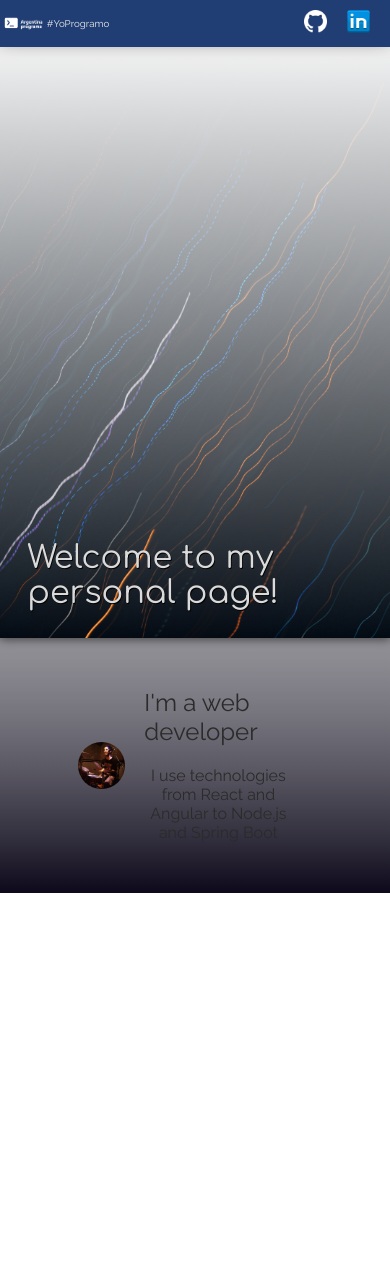
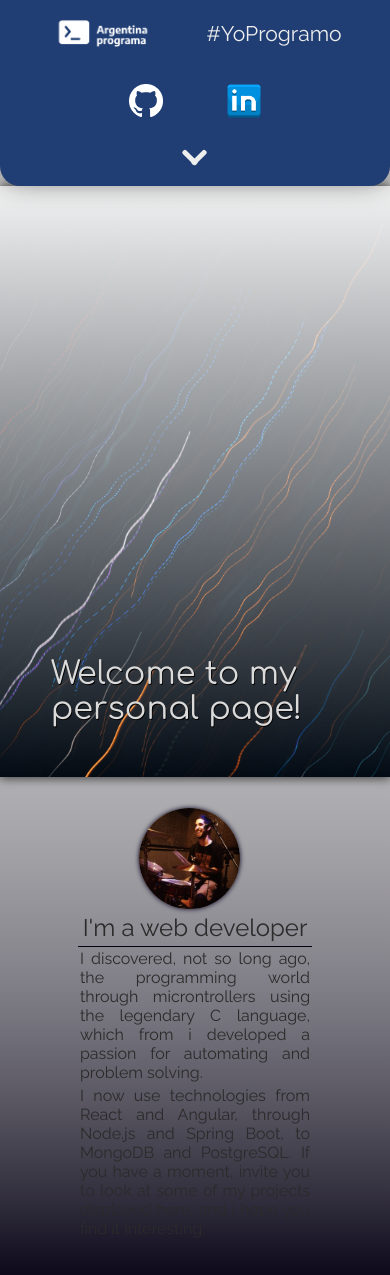
Before and after one commit to GuidoGlielmi/YoProgramo-app, an Angular app: page / in a window 390 px wide. Before the commit the page ends 893 px from the top, so only its background shows below. Built offline with nearby package versions, Linux system fonts and the light colour scheme.

Commit message:
Personal info component finished

```diff
--- a/src/app/app.component.css
+++ b/src/app/app.component.css
@@ -1,26 +1,88 @@
-.nav {
-  justify-content: space-between;
+.navContainer {
+  align-items: initial;
   position: sticky;
   top: 0;
   left: 0;
   background: #203e74;
-  box-shadow: 0px -10px 20px 1px #363636;
+  box-shadow: 0px -10px 30px 1px #363636;
+}
+.nav {
+  justify-content: space-between;
 }
 .social {
   padding: 0 10px;
 }
+.socialIcon {
+  width: 4.5vw;
+}
 .APimg {
-  width: 8vw;
+  width: 12vw;
 }
 .yoProgramo {
-  color: rgb(238, 238, 238);
-  font-size: 1.6vw;
+  font-size: 2vw;
 }
+.dropDownBox {
+  display: none;
+}
+
 @media (max-width: 450px) {
+  nav {
+    width: 100%;
+  }
+  .argPrograma {
+    justify-content: space-evenly;
+    width: 100%;
+  }
+  .navContainer {
+    align-items: center;
+    border-radius: 0 0 20px 20px;
+  }
+  .dropDownBox {
+    display: flex;
+    width: 100%;
+  }
+  .dropDown {
+    justify-content: center;
+    align-items: flex-start;
+    position: relative;
+    width: 7vw;
+    height: 7vw;
+    margin: 10px;
+    cursor: pointer;
+    background: #203e74;
+  }
+  .dropDownLeftSide {
+    position: absolute;
+    height: 20%;
+    width: 70%;
+    transform: rotate(45deg);
+    transform-origin: top left;
+    border-radius: 2px;
+    background-color: rgb(238, 238, 238);
+  }
+  .dropDownRightSide {
+    position: absolute;
+    height: 20%;
+    width: 70%;
+    transform: rotate(-45deg);
+    transform-origin: top right;
+    border-radius: 2px;
+    background-color: rgb(238, 238, 238);
+  }
   .APimg {
-    width: 12vw;
+    width: 13vh;
   }
   .yoProgramo {
-    font-size: 2.5vw;
+    font-size: 2.5vh;
+  }
+  .social {
+    display: none;
+  }
+  .socialOnCell {
+    justify-content: space-around;
+    width: 50%;
+  }
+  .socialIcon {
+    width: 4vh;
   }
 }
--- a/src/app/app.component.html
+++ b/src/app/app.component.html
@@ -1,5 +1,6 @@
+<div class="navContainer columnContainer">
   <nav class="nav rowContainer">
-  <div class="rowContainer">
+    <div class="argPrograma rowContainer">
       <a
         class="rowContainer"
         href="https://www.argentina.gob.ar/produccion/transformacion-digital-y-economia-del-conocimiento/argentina-programa"
@@ -11,7 +12,7 @@
           alt="argentina programa logo"
       /></a>
       <a
-      class="yoProgramo"
+        class="yoProgramo altFontColor"
         href="http://www.yoprogramo.org.ar/"
         target="_blank"
         rel="noreferrer"
@@ -19,20 +20,53 @@
       >
     </div>
     <div class="social rowContainer">
-    <a href="https://github.com/GuidoGlielmi" target="_blank"
+      <a
+        href="https://github.com/GuidoGlielmi"
+        target="_blank"
+        class="marginSmall"
         ><img
-        class="imgSmall marginSmall"
+          class="socialIcon"
           src="../../../assets/logos/GitHub-Mark-Light-64px.png"
           alt="github logo"
       /></a>
-    <a href="https://www.linkedin.com/in/guido-glielmi/" target="_blank"
+      <a
+        href="https://www.linkedin.com/in/guido-glielmi/"
+        target="_blank"
+        class="marginSmall"
         ><img
-        class="imgSmall marginSmall"
+          class="socialIcon"
           src="../../../assets/logos/icons8-linkedin-64.png"
           alt="linkedin logo"
       /></a>
     </div>
   </nav>
+  <div class="dropDownBox columnContainer">
+    <div class="socialOnCell rowContainer">
+      <a
+        href="https://github.com/GuidoGlielmi"
+        target="_blank"
+        class="marginSmall"
+        ><img
+          class="socialIcon"
+          src="../../../assets/logos/GitHub-Mark-Light-64px.png"
+          alt="github logo"
+      /></a>
+      <a
+        href="https://www.linkedin.com/in/guido-glielmi/"
+        target="_blank"
+        class="marginSmall"
+        ><img
+          class="socialIcon"
+          src="../../../assets/logos/icons8-linkedin-64.png"
+          alt="linkedin logo"
+      /></a>
+    </div>
+    <div class="dropDown rowContainer">
+      <div class="dropDownLeftSide"></div>
+      <div class="dropDownRightSide"></div>
+    </div>
+  </div>
+</div>
 <app-header></app-header>
 <app-personal-info></app-personal-info>
 <router-outlet></router-outlet>
--- a/src/app/components/personal-info/personal-info.component.css
+++ b/src/app/components/personal-info/personal-info.component.css
@@ -1,19 +1,40 @@
-.personalInfoContainer {
-  /*   background-image: linear-gradient(rgb(5, 11, 19), 30%, rgba(19, 17, 26, 0));
- */
-}
 .description {
   font-weight: 500;
 }
 .personalInfo {
-  margin: 0 auto;
+  margin: 0 auto 20px auto;
   width: 60%;
-  padding: 8vw 0;
+  padding: 8vw 0 4vw 0;
+  /*   border-bottom: 0.5px solid rgb(7, 0, 20);
+ */
 }
 .profileImg {
   width: 12vw;
+  margin-right: 3vw;
   border-radius: 50%;
+  box-shadow: 0px 0px 5px 0px #08001e;
 }
 .description {
+  text-align: justify;
+  padding: 0.5vw;
+}
+.aboutMeTitle {
+  width: 100%;
   text-align: center;
+  border-bottom: 0.5px solid rgb(7, 0, 20);
 }
+@media (max-width: 450px) {
+  .personalInfo {
+    flex-direction: column;
+    justify-content: center;
+    align-items: center;
+    flex-basis: 0;
+  }
+  .profileImg {
+    width: 12vh;
+    border-radius: 50%;
+  }
+  .aboutMe {
+    text-align: center;
+  }
+}
--- a/src/app/components/personal-info/personal-info.component.html
+++ b/src/app/components/personal-info/personal-info.component.html
@@ -1,11 +1,16 @@
-<div class="personalInfoContainer">
-  <div class="personalInfo rowContainer spaceAround">
-    <img class="profileImg" src="../../../assets/img/profile-img.jpg" alt="" />
-    <div class="columnContainer marginSmall">
-      <p class="fontMedium marginSmall">I'm a web developer</p>
-      <p class="description marginSmall">
-        I use technologies from React and Angular to Node.js and Spring Boot
-      </p>
-    </div>
+<div class="personalInfo rowContainer spaceAround">
+  <img class="profileImg" src="../../../assets/img/profile-img.jpg" alt="" />
+  <div class="aboutMe columnContainer">
+    <p class="aboutMeTitle fontMedium paddingSmall">I'm a web developer</p>
+    <p class="description">
+      I discovered, not so long ago, the programming world through
+      microntrollers using the legendary C language, which from i developed a
+      passion for automating and problem solving.
+    </p>
+    <p class="description">
+      I now use technologies from React and Angular, through Node.js and Spring
+      Boot, to MongoDB and PostgreSQL. If you have a moment, invite you to look
+      at some of my projects displayed here, and i hope you find it interesting.
+    </p>
   </div>
 </div>
--- a/src/styles.css
+++ b/src/styles.css
@@ -13,6 +13,9 @@ body {
   /*   text-shadow: 0.2px 0.2px rgb(0, 0, 0);
  */
 }
+.altFontColor {
+  color: rgb(238, 238, 238);
+}
 .fontSmall {
   font-size: large;
 }
@@ -23,10 +26,10 @@ body {
   font-size: xx-large;
 }
 .imgSmall {
-  width: 3vw;
+  width: 6vw;
 }
 .imgMedium {
-  width: 7vw;
+  width: 10vw;
 }
 .rowContainer {
   display: flex;
@@ -57,24 +60,30 @@ body {
 .marginXLarge {
   margin: 6vw;
 }
+.paddingSmall {
+  padding: 1vw;
+}
+.paddingMedium {
+  padding: 2vw;
+}
+.paddingLarge {
+  padding: 4vw;
+}
+.paddingXLarge {
+  padding: 6vw;
+}
 
 @media (max-width: 450px) {
   .marginSmall {
-    margin: 2.5vw;
+    margin: 2vh;
   }
   .marginMedium {
-    margin: 4vw;
+    margin: 3.5vh;
   }
   .marginLarge {
-    margin: 6vw;
+    margin: 5vh;
   }
   .marginXLarge {
-    margin: 7vw;
-  }
-  .imgSmall {
-    width: 6vw;
-  }
-  .imgMedium {
-    width: 10vw;
+    margin: 6vh;
   }
 }
```
Lines whose indentation alone changed are shown as unchanged.
